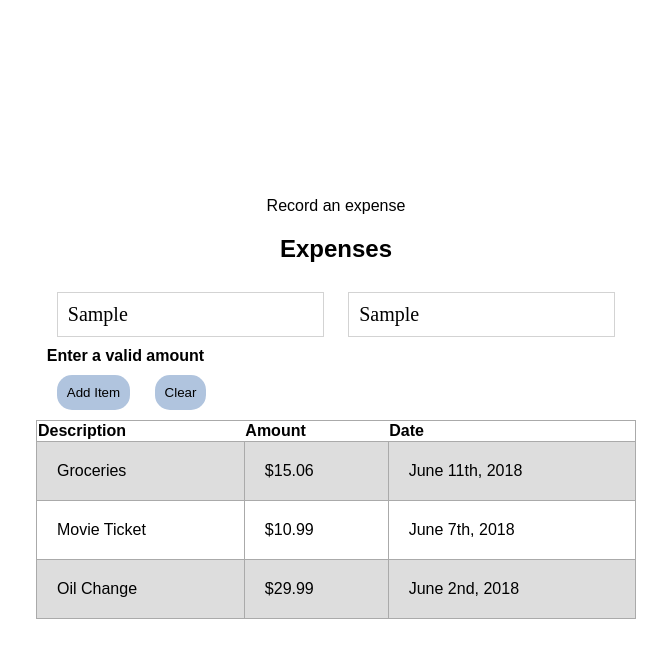
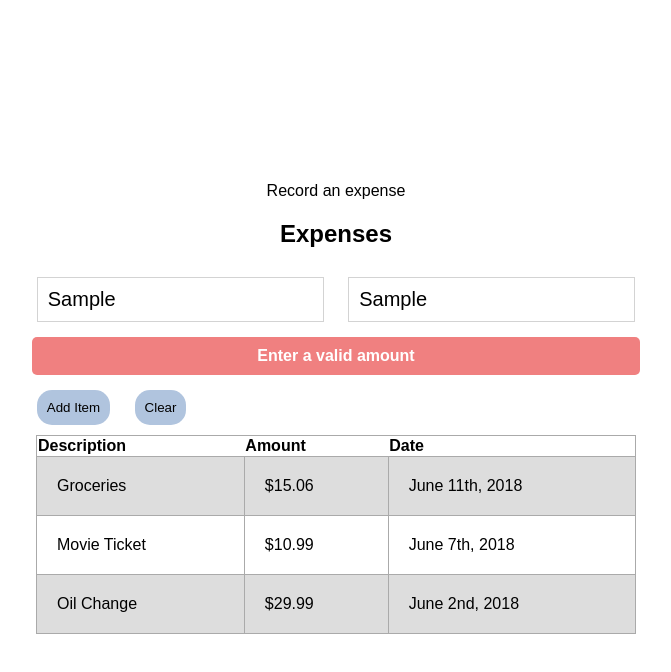
Before and after one commit to Derekdursteler/codeschool2018moneymonkey, a plain HTML site: page client/index.html in a window 1280 px wide. Both pictures are taken after typing "Sample", "Sample" into the empty fields and a click on the button "Add Item". Shown: the whole page, without its empty margins (304-975 px from the left). Drawn offline with Linux system fonts and the light colour scheme.

Commit message:
Styling error messages.

```diff
--- a/client/index.html
+++ b/client/index.html
@@ -17,11 +17,11 @@
 
 			<input v-model="description" type="text" placeholder="Description">
 
+			<input v-model="amount" type="text" placeholder="Amount">
+
 			<div v-cloak class="error" v-if="!valid.description">
 				<b>Enter a valid description</b>
 			</div>
-
-			<input v-model="amount" type="text" placeholder="Amount">
 
 			<div v-cloak class="error" v-if="!valid.amount">
 				<b>Enter a valid amount</b>
--- a/client/style.css
+++ b/client/style.css
@@ -16,10 +16,20 @@
 	align-items: center;
 }
 
+.error {
+	text-align: center;
+	background-color: lightcoral;
+	color: white;
+	border-radius: 5px;
+	margin: 5px;
+	padding: 10px;
+}
+
 input {
 	border: 1px solid lightgray;
 	outline: none;
 	font: 20px bold;
+	font-family: Arial;
 	padding: 10px;
 	margin: 10px;
 }
```
